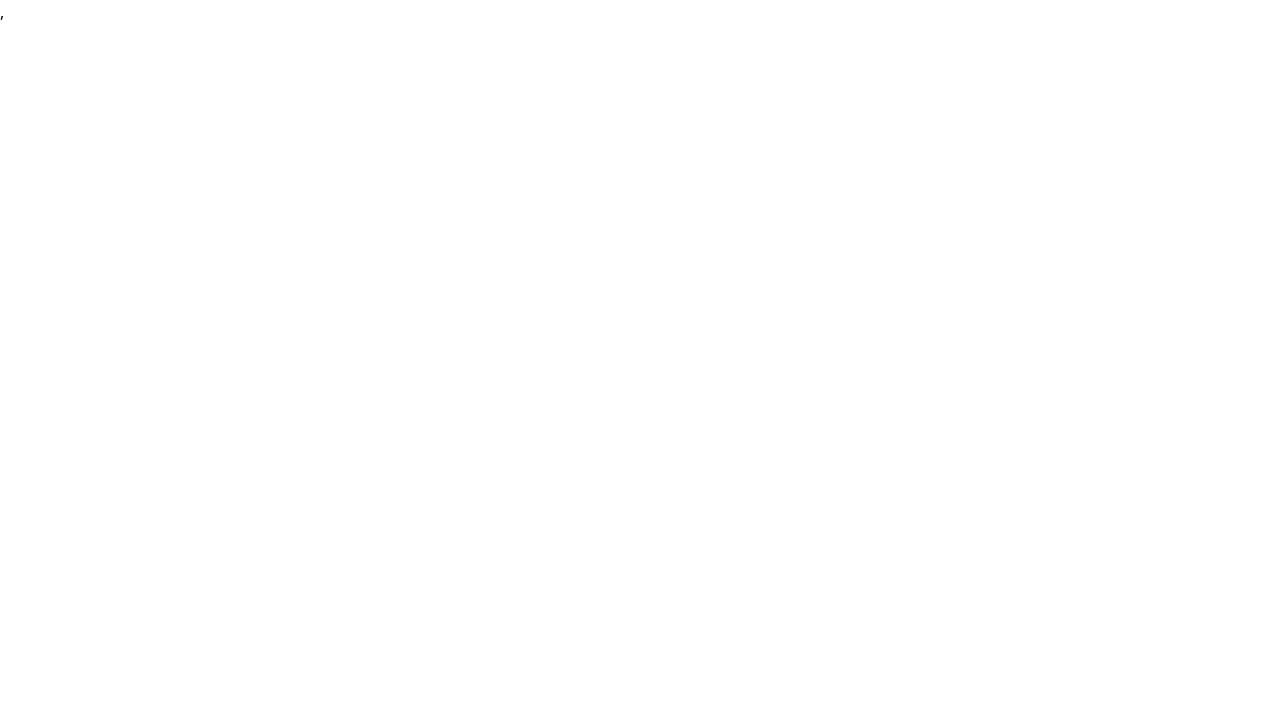
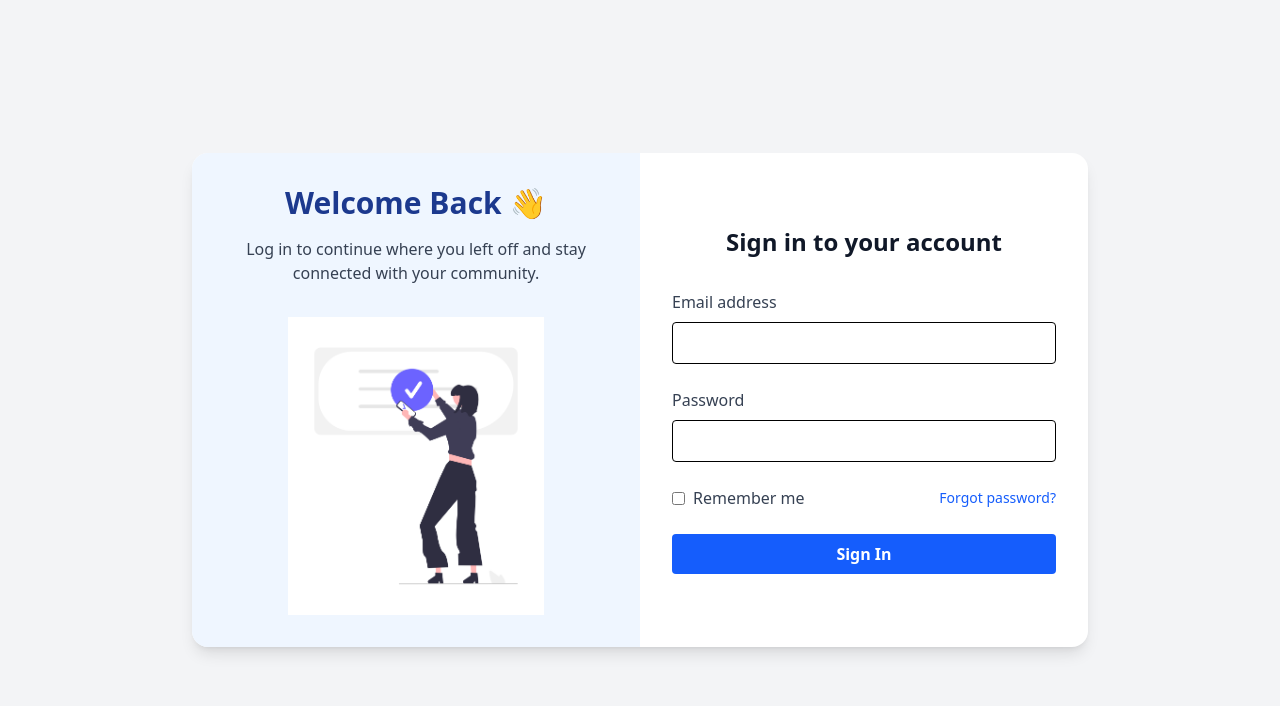
Before and after one commit to elab-development/internet-tehnologije-2024-projekat-conferencemanagementapp_2020_0133, a React (Vite) app in the folder front-end/: page /login in a window 1280 px wide. Before the commit this address had no page. Shown: the top 706 px of the page. Built offline with nearby package versions, Linux system fonts and the light colour scheme; a web font is replaced by a local one.

Commit message:
feat: implement LoginPage

```diff
--- a/front-end/src/App.jsx
+++ b/front-end/src/App.jsx
@@ -6,6 +6,7 @@ import { Toaster } from 'sonner'
 import ConferencesPage from './pages/conferences/ConferencesPage'
 import { Route, Routes } from 'react-router'
 import ConferenceDetailsPage from './pages/conference-details/ConferenceDetails'
+import LoginPage from './pages/login/LoginPage'
 
 function App() {
   const [count, setCount] = useState(0)
@@ -18,6 +19,7 @@ function App() {
         <Route path='/' element={<Home/>}/>
         <Route path='/about-us' element={<AboutUs/>}/>
         <Route path='/contact' element={<ContactPage />} />
+        <Route path='/login' element={<LoginPage />} />
         <Route path='/conference/:id' element={<ConferenceDetailsPage/>}/>
       </Routes>
     </div>
--- /dev/null
+++ b/front-end/src/pages/login/LoginPage.jsx
@@ -0,0 +1,108 @@
+import { useState } from "react";
+
+function LoginPage() {
+  const [form, setForm] = useState({
+    email: "",
+    password: "",
+    remember: false,
+  });
+
+  const handleChange = (e) => {
+    const { name, value, type, checked } = e.target;
+    setForm((prev) => ({
+      ...prev,
+      [name]: type === "checkbox" ? checked : value,
+    }));
+  };
+
+  const handleSubmit = (e) => {
+    e.preventDefault();
+    // handle login logic
+  };
+
+  return (
+    <div className="min-h-screen flex items-center justify-center bg-gray-100 p-4">
+      <div className="bg-white rounded-2xl shadow-lg flex flex-col md:flex-row w-full max-w-4xl overflow-hidden">
+        {/* Left Side */}
+        <div className="md:w-1/2 flex flex-col justify-center items-center bg-blue-50 p-8">
+          <h1 className="text-3xl font-bold mb-4 text-blue-900 text-center">
+            Welcome Back 👋
+          </h1>
+          <p className="text-gray-700 mb-8 text-center">
+            Log in to continue where you left off and stay connected with your
+            community.
+          </p>
+          <img
+            src="/assets/images/undraw_authentication.png"
+            alt="Authentication Illustration"
+            className="w-64 max-w-full"
+          />
+        </div>
+        {/* Right Side */}
+        <div className="md:w-1/2 flex items-center justify-center p-8">
+          <form
+            onSubmit={handleSubmit}
+            className="w-full max-w-sm mx-auto flex flex-col gap-6"
+          >
+            <h2 className="text-2xl font-semibold text-gray-900 mb-2 text-center">
+              Sign in to your account
+            </h2>
+            <div className="flex flex-col gap-2">
+              <label htmlFor="email" className="text-gray-700 font-medium">
+                Email address
+              </label>
+              <input
+                id="email"
+                name="email"
+                type="email"
+                autoComplete="email"
+                required
+                value={form.email}
+                onChange={handleChange}
+                className="border rounded px-3 py-2 focus:outline-none focus:ring-2 focus:ring-blue-400"
+              />
+            </div>
+            <div className="flex flex-col gap-2">
+              <label htmlFor="password" className="text-gray-700 font-medium">
+                Password
+              </label>
+              <input
+                id="password"
+                name="password"
+                type="password"
+                autoComplete="current-password"
+                required
+                value={form.password}
+                onChange={handleChange}
+                className="border rounded px-3 py-2 focus:outline-none focus:ring-2 focus:ring-blue-400"
+              />
+            </div>
+            <div className="flex items-center justify-between">
+              <label className="flex items-center gap-2 text-gray-700">
+                <input
+                  type="checkbox"
+                  name="remember"
+                  checked={form.remember}
+                  onChange={handleChange}
+                  className="accent-blue-600"
+                />
+                Remember me
+              </label>
+              <a href="#" className="text-blue-600 hover:underline text-sm">
+                Forgot password?
+              </a>
+            </div>
+            <button
+              type="submit"
+              className="w-full bg-blue-600 hover:bg-blue-700 text-white font-semibold py-2 rounded transition"
+            >
+              Sign In
+            </button>
+          </form>
+        </div>
+      </div>
+    </div>
+  );
+}
+
+export default LoginPage;
```
Also changed, not shown: front-end/public/assets/images/undraw_authentication.png (added).
